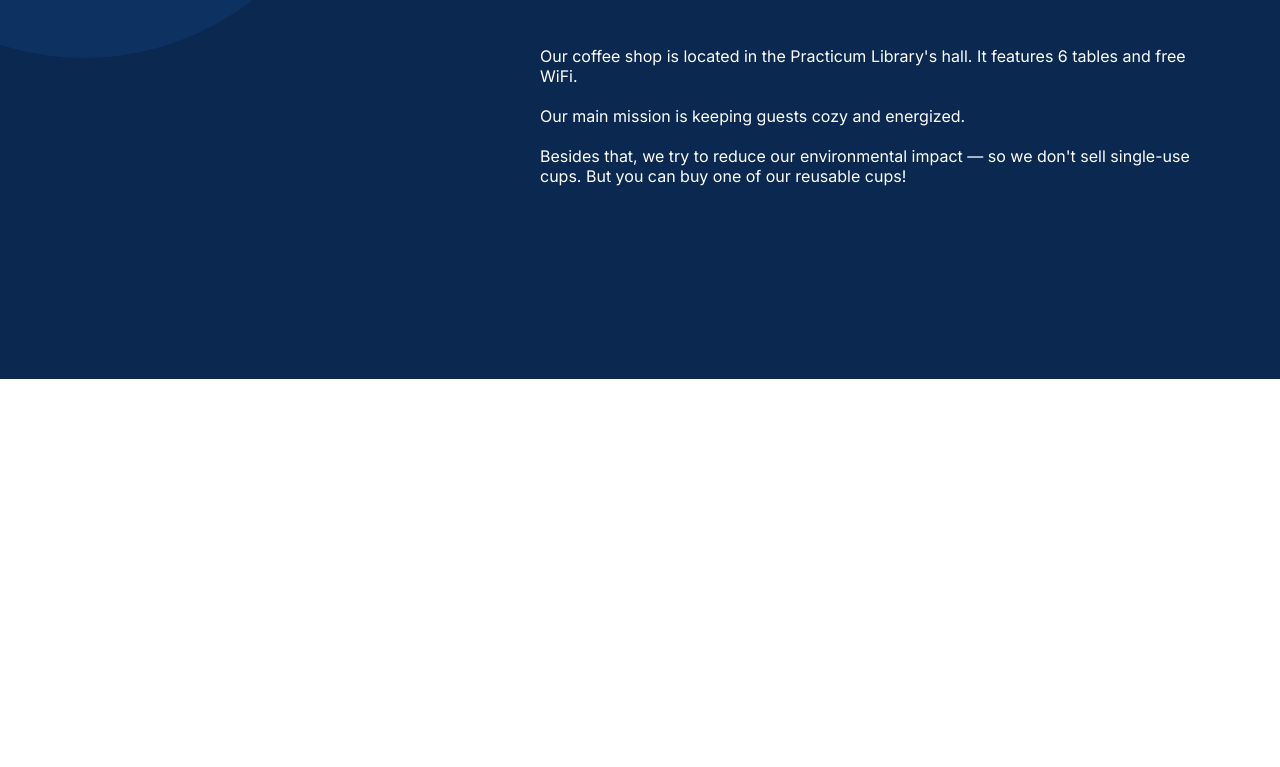
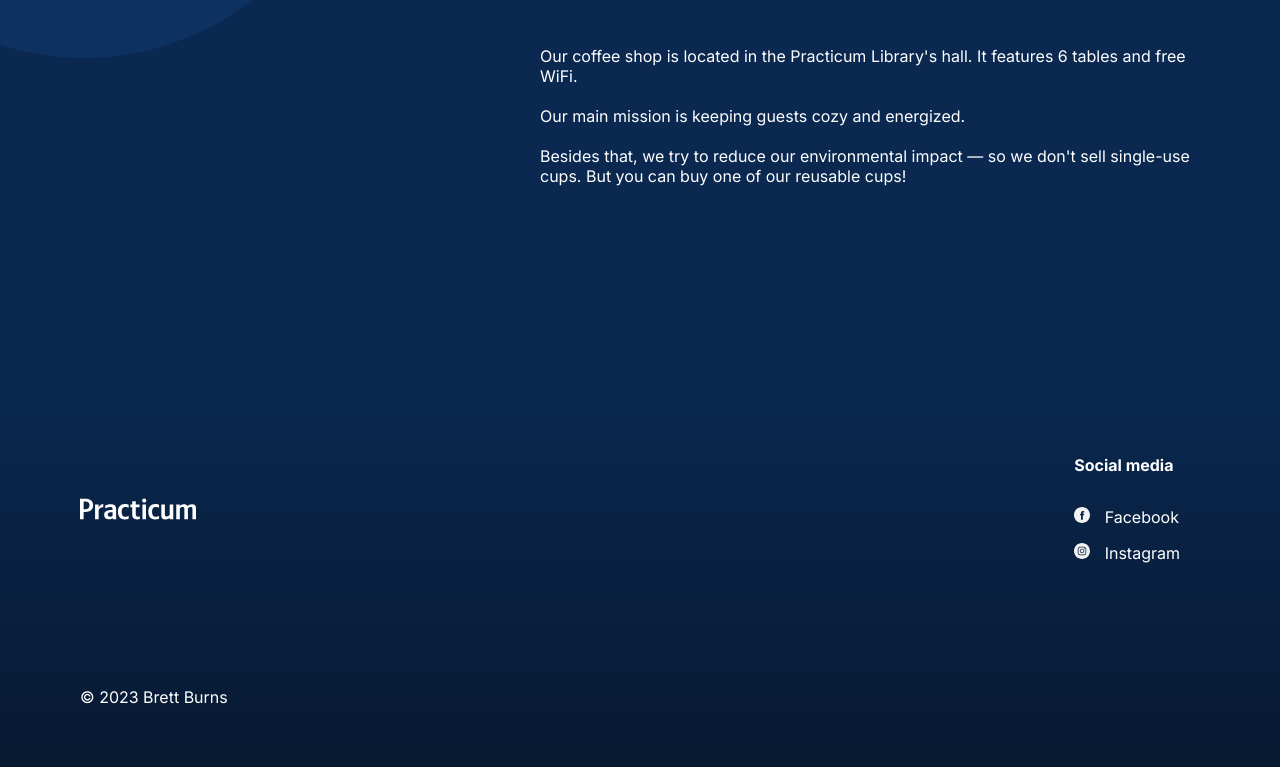
Before and after one commit to 0xburnsy/se_project_coffeeshop, a plain HTML site: page index.html in a window 1280 px wide. Shown: the part 4616-5383 px from the top of the page. Before the commit the page ends 4995 px from the top, so only its background shows below. Drawn offline with Linux system fonts and the light colour scheme.

Commit message:
Footer Stage

```diff
--- /dev/null
+++ b/blocks/footer.css
@@ -0,0 +1,65 @@
+.footer
+{
+  background: linear-gradient(180deg, #0A2850 0%, #071931 100%);
+  color: white;
+}
+
+.footer__content {
+  display: flex;
+  justify-content: space-between;
+  padding: 60px 100px 108px 80px;
+}
+
+.footer__social-heading {
+  padding-bottom: 16px;
+  font-family: "Inter";
+  font-style: normal;
+  font-weight: bold;
+  font-size: 16px;
+  line-height: 20px;
+}
+
+.footer__list {
+  display: flex;
+  flex-direction: column;
+  list-style: none;
+  padding-left: 0;
+  margin: 0;
+}
+
+.footer__list-item {
+  display: flex;
+  align-items: center;
+  padding-bottom: 16px;
+  font-family: "Inter";
+  font-style: normal;
+  font-weight: normal;
+  font-size: 16px;
+  line-height: 20px;
+}
+
+.footer__social-icon {
+  width: 16px;
+  height: 16px;
+  margin-right: 10px;
+}
+
+.footer__social-link {
+  color: #fff;
+  text-decoration: none;
+}
+
+.footer__social-link:hover {
+  color: #C1C1C1;
+}
+
+.footer__copyright {
+  display: flex;
+  padding-left: 80px;
+  padding-bottom: 60px;
+  font-family: "Inter";
+  font-style: normal;
+  font-weight: normal;
+  font-size: 16px;
+  line-height: 20px;
+}
--- a/index.html
+++ b/index.html
@@ -201,7 +201,27 @@
       </div>
     </section>
   </main>
-  <footer class="footer"></footer>
+  <footer class="footer">
+    <div class="footer__content">
+      <img class="footer__logo" src="./images/practicum_logo.svg" alt="practicum-logo">
+      <ul class="footer__list">
+        <p class="footer__social-heading">Social media</p>
+        <li class="footer__list-item">
+          <a class="footer__social-link" href="https://www.facebook.com/">
+          <img class="footer__social-icon" src="./images/facebook_white.svg" alt="facebook_white">
+          <span>Facebook</span>
+          </a>
+        </li>
+        <li class="footer__list-item">
+          <a class="footer__social-link" href="https://www.facebook.com/">
+            <img class="footer__social-icon" src="./images/instagram_white.svg" alt="instagram_white">
+            <span>Instagram</span>
+          </a>
+        </li>
+      </ul>
+    </div>
+    <span class="footer__copyright">© 2023 Brett Burns</span>
+  </footer>
   </div>
 </body>
 </html>
--- a/pages/index.css
+++ b/pages/index.css
@@ -6,3 +6,4 @@
 @import url(../blocks/reservation.css);
 @import url(../blocks/menu.css);
 @import url(../blocks/about.css);
+@import url(../blocks/footer.css);
```
